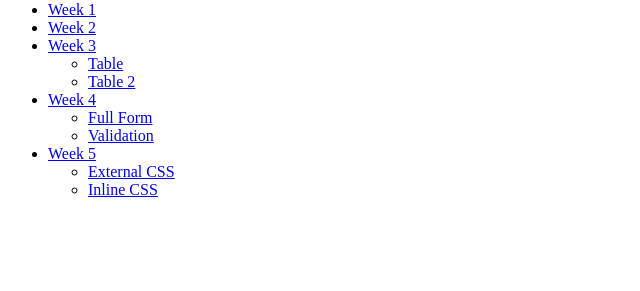
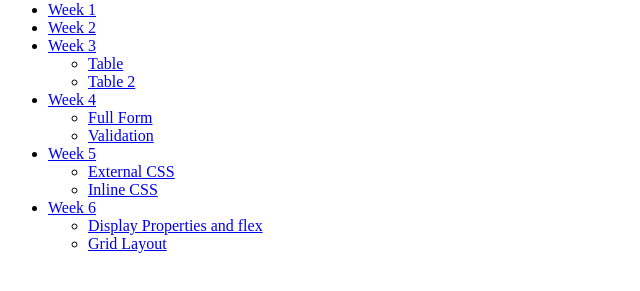
Before and after one commit to chanthornsp/webdev2, a plain HTML site: page index.html in a window 1280 px wide. Shown: the part 79-370 px from the top of the page, without its empty margins (0-640 px from the left). Drawn offline with Linux system fonts and the light colour scheme.

Commit message:
link to week6

```diff
--- a/index.html
+++ b/index.html
@@ -36,6 +36,18 @@
           <li><a href="./week5/inline-css.html">Inline CSS</a></li>
         </ul>
       </li>
+      <li>
+        <a href="./week6/index.html">Week 6</a>
+        <br />
+        <ul>
+          <li>
+            <a href="./week6/index.html">Display Properties and flex</a>
+          </li>
+          <li>
+            <a href="./week6/grid.html">Grid Layout</a>
+          </li>
+        </ul>
+      </li>
     </ul>
   </body>
 </html>
```
